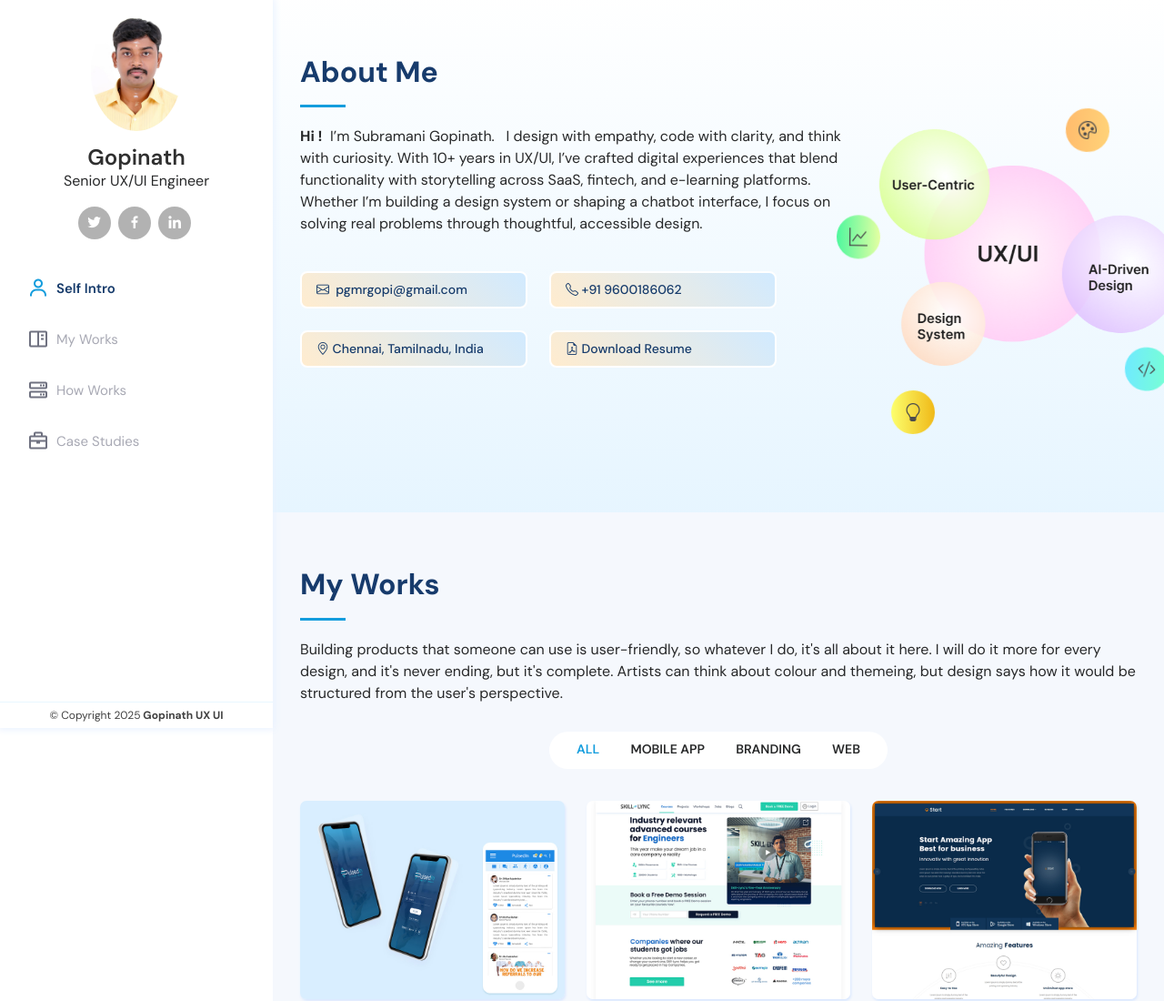
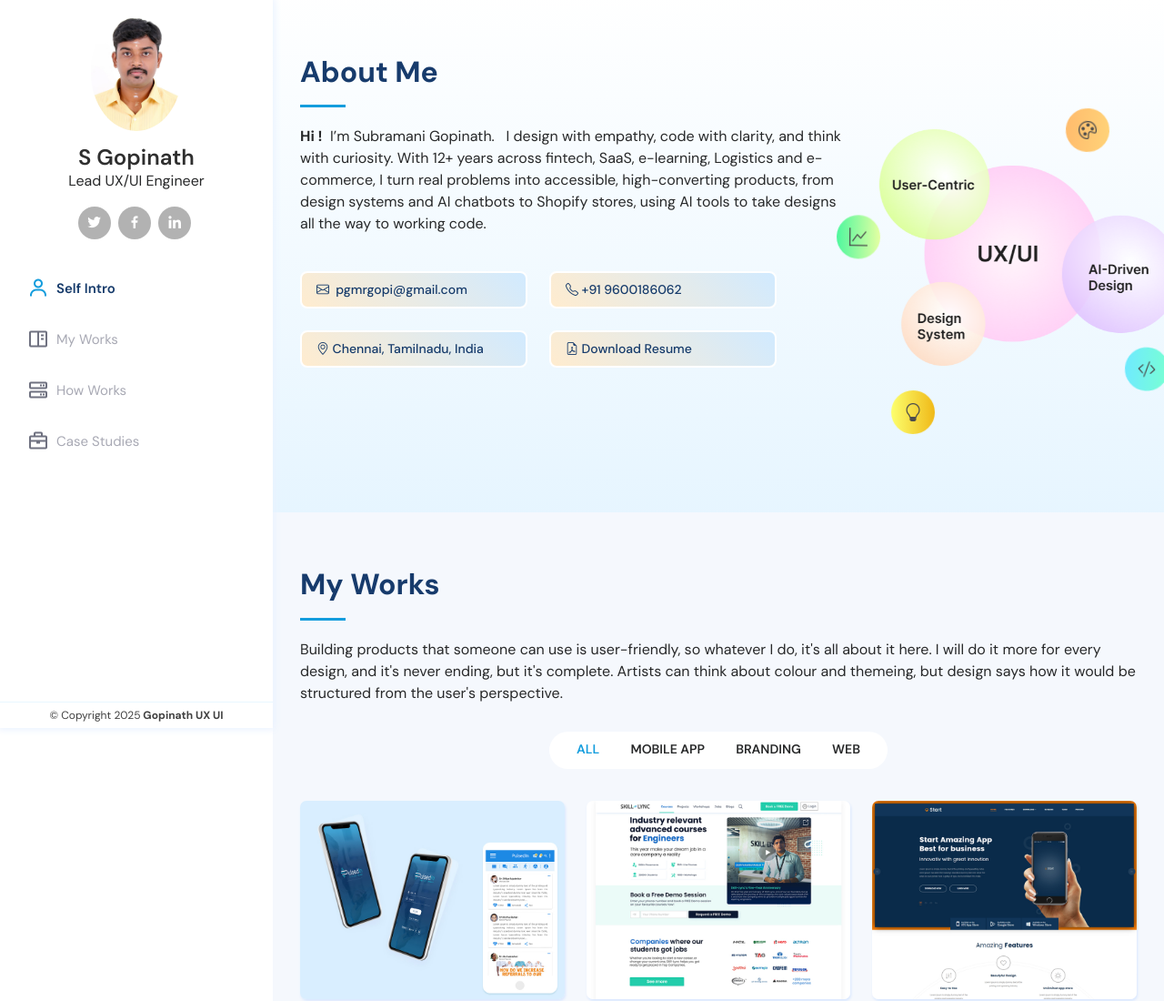
Before and after one commit to Gopinath-UIUX/GopinathDesigns, a plain HTML site: page index.html in a window 1280 px wide. Shown: the top 1100 px of the page at 91% size. Drawn offline with Linux system fonts and the light colour scheme.

Commit message:
head update
small details

```diff
--- a/index.html
+++ b/index.html
@@ -42,8 +42,8 @@
     <div class="d-flex flex-column">
       <div class="profile">
         <img src="assets/img/profile-img.jpg" alt="" class="img-fluid rounded-circle">
-        <h1><a href="index.html">Gopinath</a></h1>
-        <p class="text-center">Senior UX/UI Engineer</p>
+        <h1><a href="index.html">S Gopinath</a></h1>
+        <p class="text-center">Lead UX/UI Engineer</p>
         <div class="social-links mt-3 text-center">
           <a href="https://twitter.com/GopinathSubu" target="_blank" class="twitter"><i class="bx bxl-twitter"></i></a>
           <a href="https://www.facebook.com/gopinath.subramani.71" class="facebook" target="_blank"><i class="bx bxl-facebook"></i></a>
@@ -77,7 +77,7 @@
               <div class="row">
 
                 <div class="col-lg-8 mb-3">
-                  <p class="mb-3"><b>Hi !</b> &nbsp;<span class="f-14">I’m Subramani Gopinath. &nbsp; </span>  I design with empathy, code with clarity, and think with curiosity. With 10+ years in UX/UI, I’ve crafted digital experiences that blend functionality with storytelling across SaaS, fintech, and e-learning platforms. Whether I’m building a design system or shaping a chatbot interface, I focus on solving real problems through thoughtful, accessible design.</p>
+                  <p class="mb-3"><b>Hi !</b> &nbsp;<span class="f-14">I’m Subramani Gopinath. &nbsp; </span> I design with empathy, code with clarity, and think with curiosity. With 12+ years across fintech, SaaS, e-learning, Logistics and e-commerce, I turn real problems into accessible, high-converting products, from design systems and AI chatbots to Shopify stores, using AI tools to take designs all the way to working code.</p>
                   <div class="d-flex flex-wrap personal_details">
                        <div class="border">
                           <i class="bi bi-envelope"></i>
```
Also changed, not shown: 3 other files.
